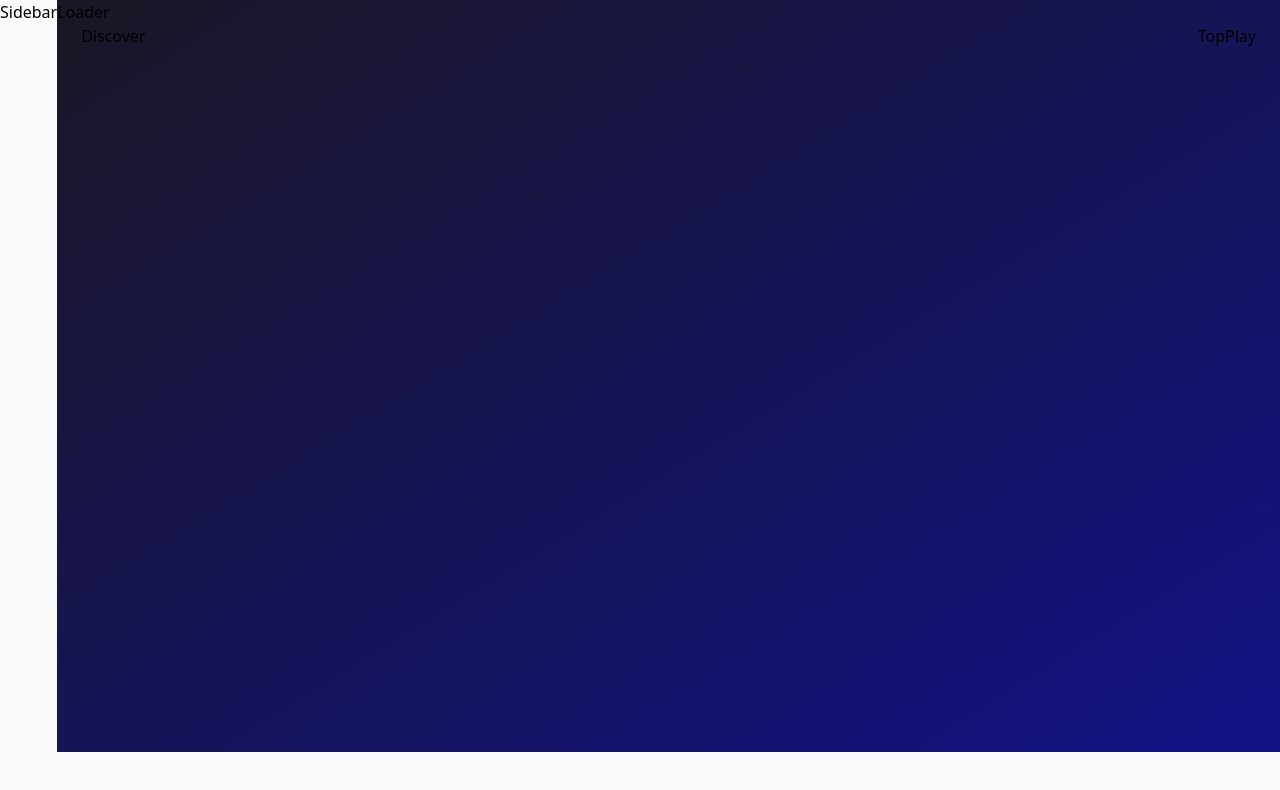
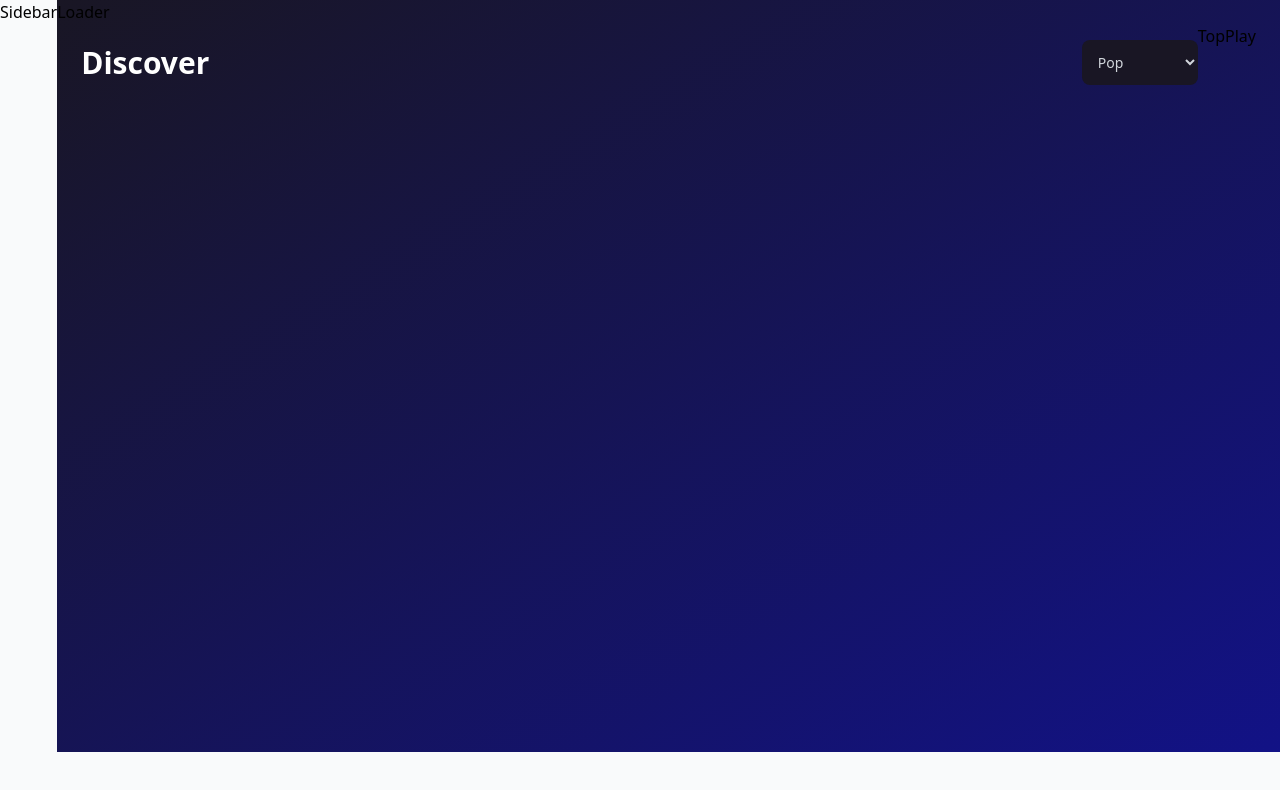
Before and after one commit to ozzkan-burak/react18-spotify, a React (Vite) app: page / in a window 1280 px wide. Shown: the top 790 px of the page. Built offline with nearby package versions, Linux system fonts and the light colour scheme.

Commit message:
episode1

```diff
--- a/src/pages/Discover.jsx
+++ b/src/pages/Discover.jsx
@@ -1,3 +1,23 @@
-const Discover = () => <div>Discover</div>;
+import {Error, Loader, SongCard}  from '../components';
+import {genres} from '../assets/constants';
+
+const Discover = () => {
+
+  console.log(genres);
+  return (
+    <div className="flex flex-col">
+      <div className="w-full flex justify-between items-center sm:flex-row flex-col mt-4 mb-10">
+        <h2 className="font-bold text-3xl text-white text-left">Discover</h2>
+        <select
+          onChange={()=> {}}
+          value=""
+          className='bg-black text-gray-300 p-3 text-sm rounded-lg outline-node sm:mt-0 mt-5'
+        >
+          {genres.map((genre)=> <option key={genre.value} value={genre.value}>{genre.title}</option>)}
+        </select>
+      </div>
+    </div>
+  )
+}
 
 export default Discover;
```
Also changed, not shown: 2 other files (tests, documents, lock files or other folders).
